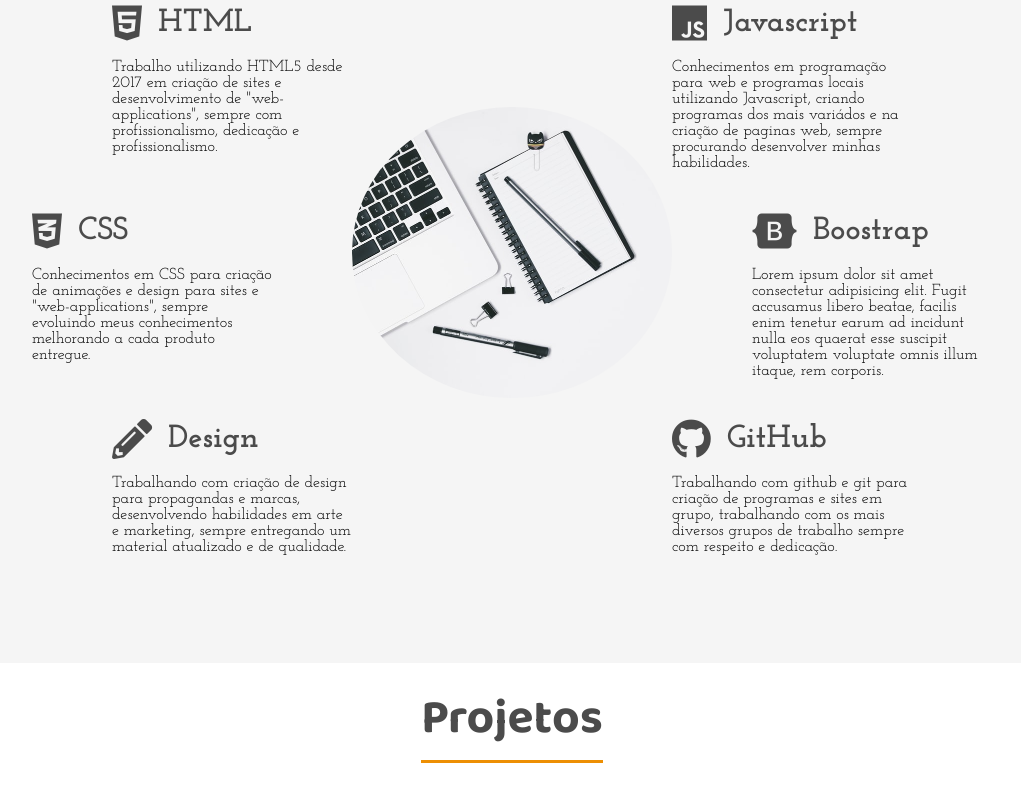
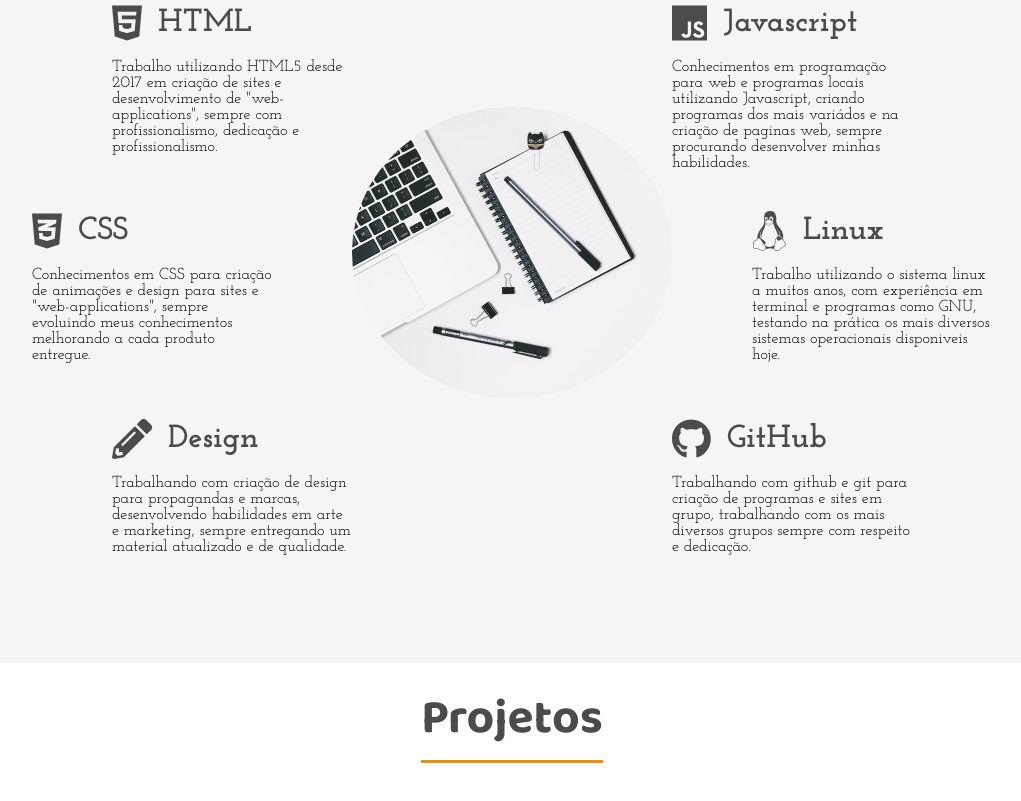
Before and after one commit to Natamoraes/portifolio, a plain HTML site: page index.html in a window 1280 px wide. Shown: the part 937-1738 px from the top of the page, without its empty margins (128-1149 px from the left). Drawn offline with Linux system fonts and the light colour scheme.

Commit message:
:up: conhecimentos

```diff
--- a/index.html
+++ b/index.html
@@ -91,11 +91,11 @@
                 </div>
                 <div class="conhecimento">
                     <div class="conhecimento-header">
-                        <i class="fab fa-bootstrap"></i>
-                        <h3>Boostrap</h3>
+                        <i class="fab fa-linux"></i>
+                        <h3>Linux</h3>
                     </div>
                     <div class="conhecimento-text">
-                        <p>Lorem ipsum dolor sit amet consectetur adipisicing elit. Fugit accusamus libero beatae, facilis enim tenetur earum ad incidunt nulla eos quaerat esse suscipit voluptatem voluptate omnis illum itaque, rem corporis.</p>
+                        <p>Trabalho utilizando o sistema linux a muitos anos, com experiência em terminal e programas como GNU, testando na prática os mais diversos sistemas operacionais disponiveis hoje.</p>
                     </div>
                 </div>
                 <div class="conhecimento">
@@ -104,7 +104,7 @@
                         <h3>GitHub</h3>
                     </div>
                     <div class="conhecimento-text">
-                        <p>Trabalhando com github e git para criação de programas e sites em grupo, trabalhando com os mais diversos grupos de trabalho sempre com respeito e dedicação.</p>
+                        <p>Trabalhando com github e git para criação de programas e sites em grupo, trabalhando com os mais diversos grupos sempre com respeito e dedicação.</p>
                     </div>
                 </div>
                 <div class="conhecimentos-img-wrapper">
--- a/style.css
+++ b/style.css
@@ -113,7 +113,7 @@ header{
     font-size: 3.5rem;
     font-family: var(--font-primary);
     font-weight: 200;
-    text-shadow: .3rem .4rem 2px rgba(0,0,0, .4);
+    text-shadow: .2rem .3rem 2px rgba(0,0,0, .4);
     line-height: 3.5rem;
     margin-bottom: 2rem;
     opacity: 0;
```
